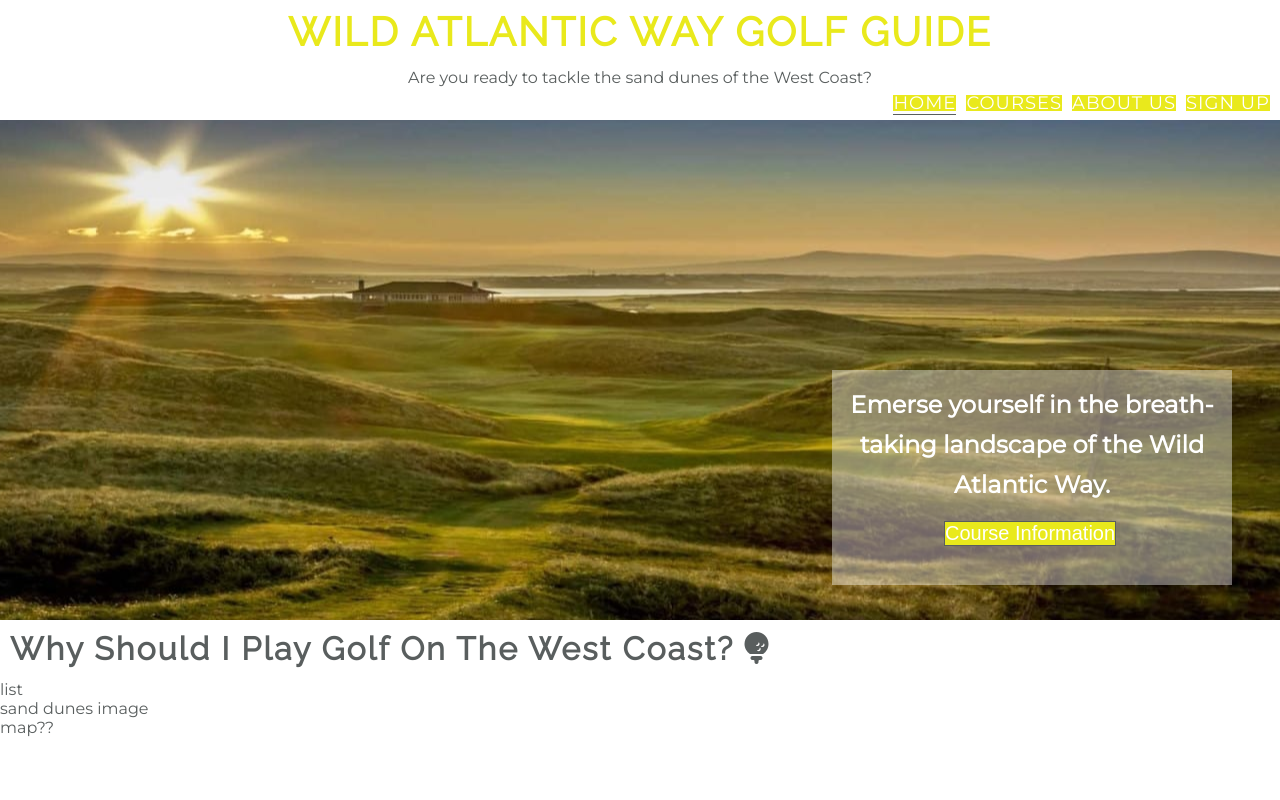
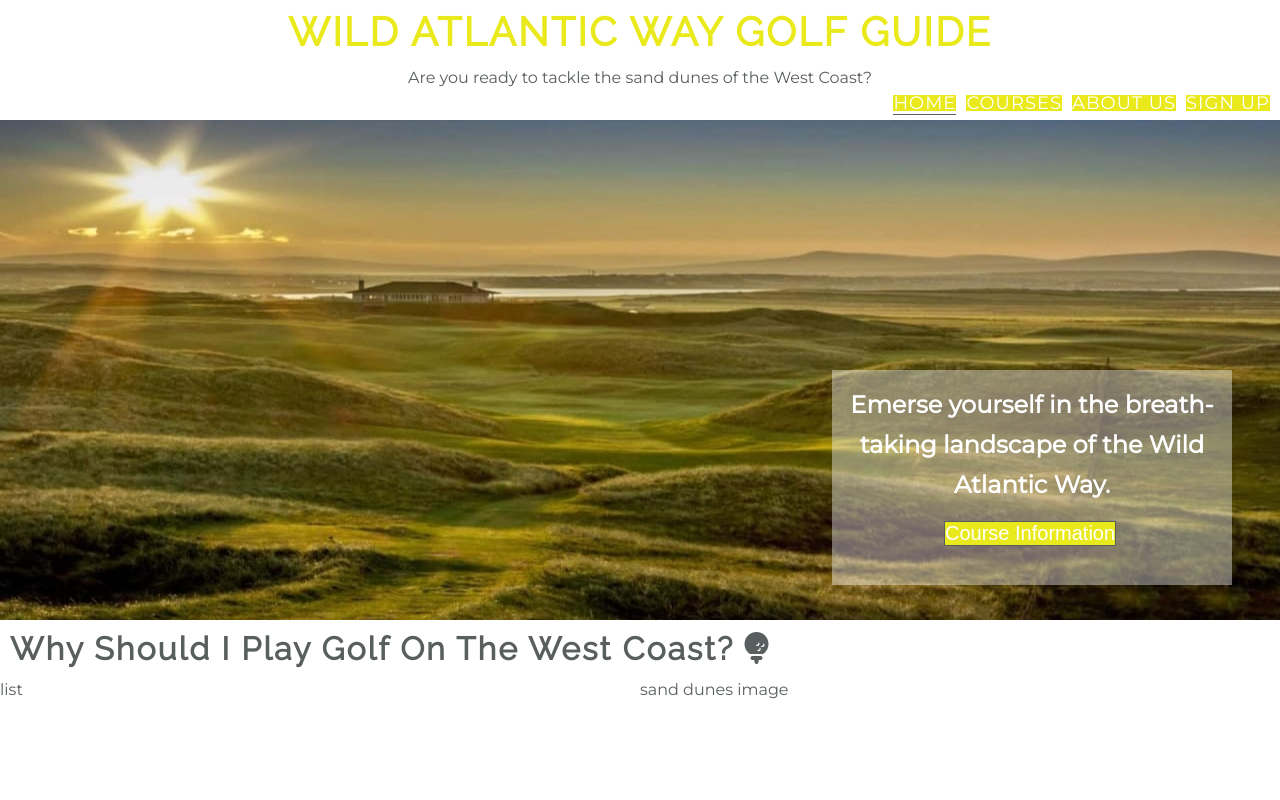
Before and after one commit to AdamPillis/HTML-and-CSS-Milestone-Project, a plain HTML site: page index.html in a window 1280 px wide. Shown: the top 800 px of the page. Drawn offline with Linux system fonts and the light colour scheme.

Commit message:
Create two div elements and style their structure

```diff
--- a/assets/css/style.css
+++ b/assets/css/style.css
@@ -161,3 +161,15 @@ h2 {
     height: 40px;
     padding: 10px;
 }
+
+.reasons-box {
+    width: 50%;
+    height: 440px;
+    float: left;
+}
+
+.images-box {
+    width: 50%;
+    height: 440px;
+    float: right;
+}
--- a/index.html
+++ b/index.html
@@ -56,7 +56,6 @@
         <div class="reasons-box">list
         </div>
         <div class="images-box">sand dunes image</div>
-        <div class="map-box">map??</div>
     </section>
 
     <section>Wild Atlantic Way</section>
```
